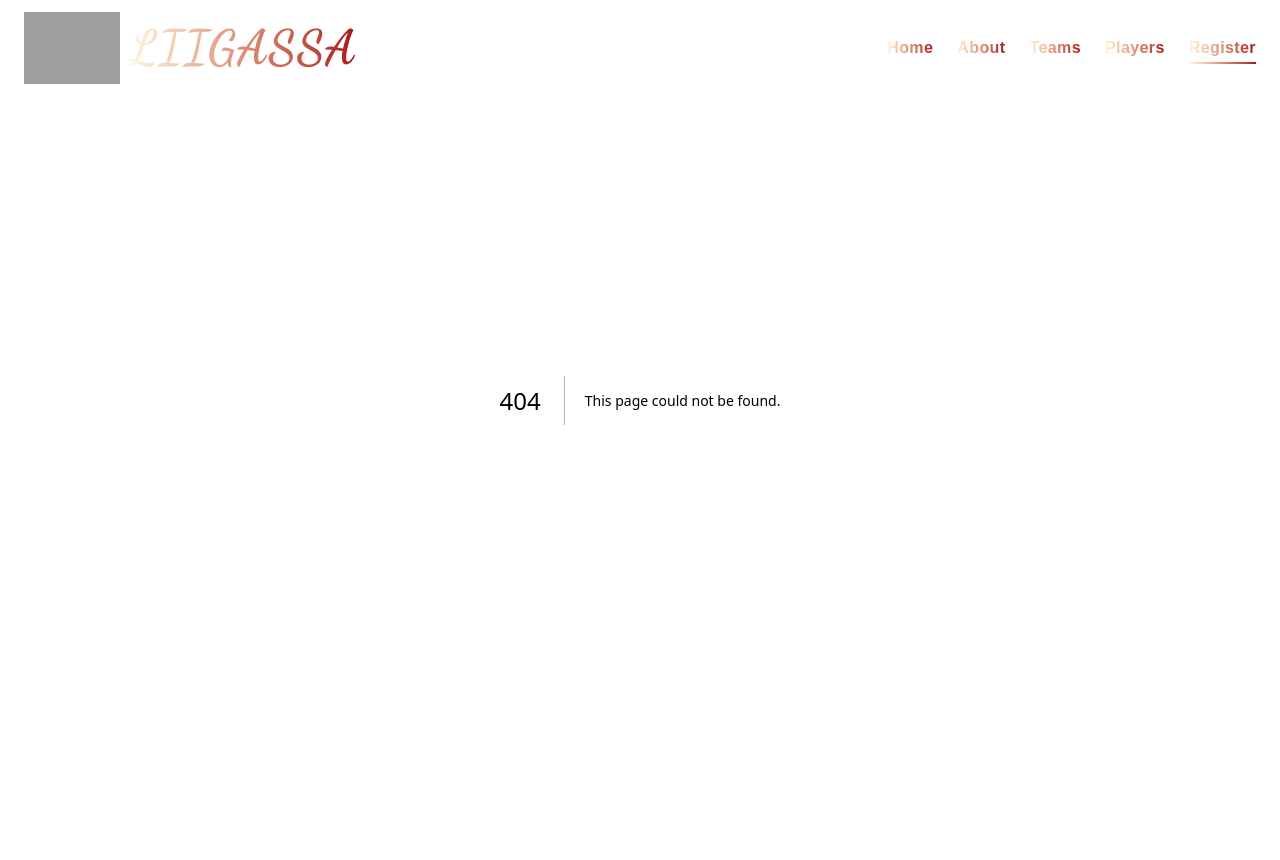
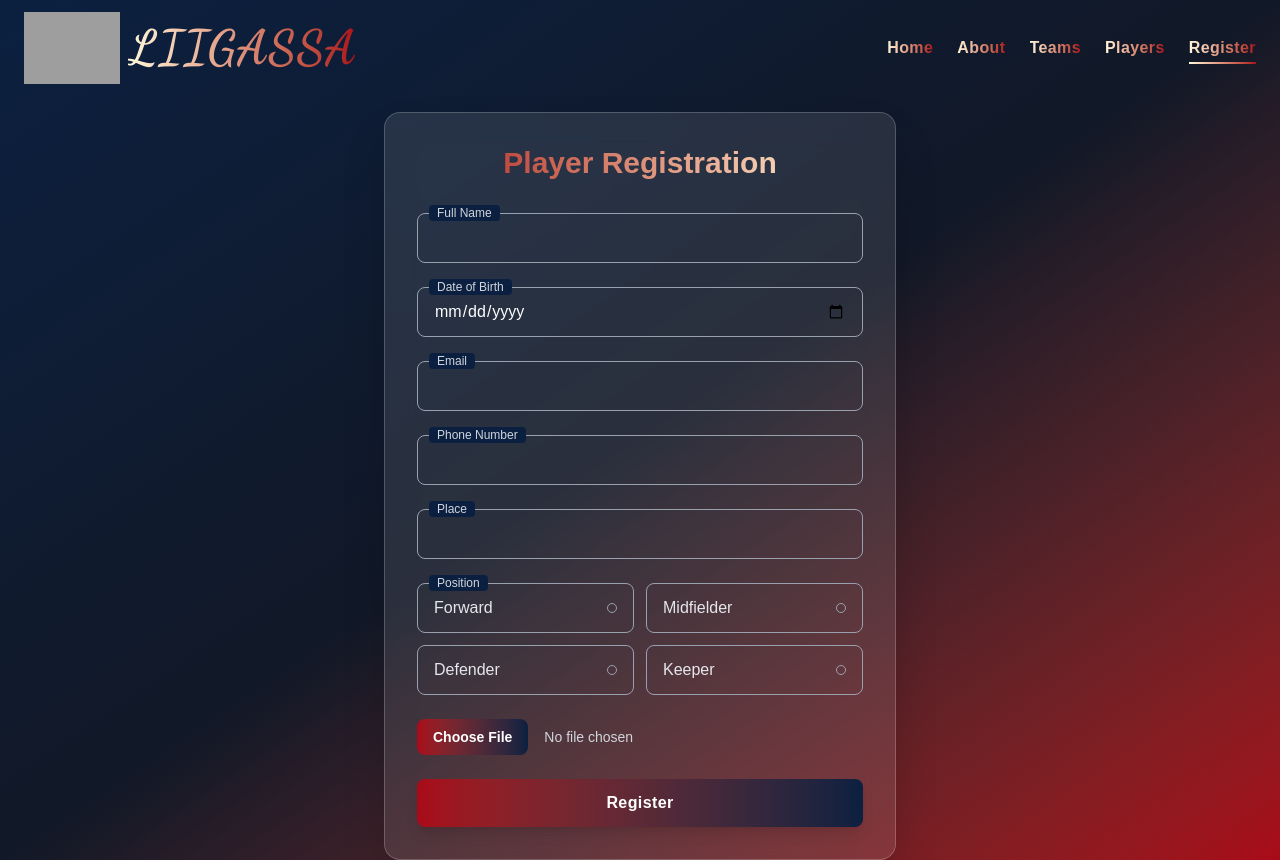
Before and after one commit to akshay91999/Liigassa, a Next.js app: page /register in a window 1280 px wide. Before the commit this address had no page. Before the commit the page ends 800 px from the top, so only its background shows below. Built offline with nearby package versions, Linux system fonts and the light colour scheme; grey boxes are pictures that could not be loaded.

Commit message:
folder name changed

```diff
--- /dev/null
+++ b/src/app/register/page.tsx
@@ -0,0 +1,162 @@
+"use client";
+import { useState, ChangeEvent, FormEvent } from "react";
+import Image from "next/image";
+
+export default function PlayerRegister() {
+  const [formData, setFormData] = useState({
+    fullname: "",
+    dob: "",
+    email: "",
+    phone: "",
+    position: "",
+    place: "",
+  });
+
+  const [image, setImage] = useState<File | null>(null);
+  const [preview, setPreview] = useState<string | null>(null);
+
+  // 🔹 Handle input/select changes
+  const handleChange = (e: ChangeEvent<HTMLInputElement | HTMLSelectElement>) => {
+    setFormData({ ...formData, [e.target.name]: e.target.value });
+  };
+
+  // 🔹 Handle image upload
+  const handleImageChange = (e: ChangeEvent<HTMLInputElement>) => {
+    const file = e.target.files?.[0];
+    if (file) {
+      setImage(file);
+      setPreview(URL.createObjectURL(file));
+    }
+  };
+
+  // 🔹 Handle form submit
+  const handleSubmit = async (e: FormEvent<HTMLFormElement>) => {
+    e.preventDefault();
+
+    const form = new FormData();
+    Object.keys(formData).forEach((key) => {
+      form.append(key, formData[key as keyof typeof formData]);
+    });
+    if (image) form.append("image", image);
+
+    const res = await fetch("/api/register", {
+      method: "POST",
+      body: form,
+    });
+
+    const data = await res.json();
+    alert(data.message || data.error);
+  };
+
+  return (
+    <div className="min-h-screen bg-gradient-to-br from-[#0b2040] via-[#111827] to-[#a90a18] px-4 pt-28 flex items-center justify-center">
+      <div className="w-full max-w-lg bg-white/10 backdrop-blur-lg p-8 rounded-2xl shadow-2xl border border-white/20">
+        <h1 className="text-3xl font-bold text-center bg-gradient-to-r from-[#a90a18] to-[#fff8db] bg-clip-text text-transparent mb-8">
+          Player Registration
+        </h1>
+
+        <form onSubmit={handleSubmit} className="space-y-6" encType="multipart/form-data">
+          {[
+            { name: "fullname", type: "text", placeholder: "Full Name" },
+            { name: "dob", type: "date", placeholder: "Date of Birth" },
+            { name: "email", type: "email", placeholder: "Email" },
+            { name: "phone", type: "tel", placeholder: "Phone Number" },
+            { name: "place", type: "text", placeholder: "Place" },
+          ].map((field, i) => (
+            <div key={i} className="relative">
+              <label
+                className="absolute -top-2 left-3 bg-[#0b2040] px-2 text-xs text-gray-300 rounded"
+              >
+                {field.placeholder}
+              </label>
+              <input
+                type={field.type}
+                name={field.name}
+                onChange={handleChange}
+                value={formData[field.name as keyof typeof formData]}
+                className="w-full px-4 py-3 bg-transparent text-white rounded-lg border border-gray-400
+               focus:outline-none focus:ring-2 focus:ring-[#a90a18] focus:border-transparent transition-all"
+              />
+            </div>
+
+          ))}
+
+          {/* Position Options */}
+          <div className="relative">
+            <label
+              className="absolute -top-2 left-3 bg-[#0b2040] px-2 text-xs text-gray-300 rounded"
+            >
+              Position
+            </label>
+            <div role="radiogroup" aria-label="Position" className="grid grid-cols-2 gap-3">
+              {[
+                { label: "Forward", value: "Forward" },
+                { label: "Midfielder", value: "Midfielder" },
+                { label: "Defender", value: "Defender" },
+                { label: "Keeper", value: "Keeper" },
+              ].map((opt) => {
+                const selected = formData.position === opt.value;
+                return (
+                  <button
+                    type="button"
+                    key={opt.value}
+                    role="radio"
+                    aria-checked={selected}
+                    onClick={() => setFormData({ ...formData, position: opt.value })}
+                    className={`w-full px-4 py-3 rounded-lg border transition-all text-left
+                    ${selected
+                      ? "border-white/60 bg-white/10 ring-2 ring-[#a90a18] text-white"
+                      : "border-gray-400 text-gray-200 hover:border-white/60 hover:bg-white/5"}
+                    `}
+                  >
+                    <div className="flex items-center justify-between">
+                      <span className="font-medium">{opt.label}</span>
+                      <span
+                        className={`h-2.5 w-2.5 rounded-full border
+                        ${selected ? "bg-[#a90a18] border-[#a90a18]" : "border-gray-400"}`}
+                        aria-hidden="true"
+                      />
+                    </div>
+                  </button>
+                );
+              })}
+            </div>
+          </div>
+
+          {/* Image Upload */}
+          <div className="relative">
+            <input
+              type="file"
+              name="image"
+              accept="image/*"
+              onChange={handleImageChange}
+              className="block w-full text-sm text-gray-300 file:mr-4 file:py-2 file:px-4
+              file:rounded-lg file:border-0 file:text-sm file:font-semibold
+              file:bg-gradient-to-r file:from-[#a90a18] file:to-[#0b2040] file:text-white
+              hover:file:opacity-80 cursor-pointer"
+            />
+            {preview && (
+              <div className="mt-3 flex justify-center">
+                <Image
+                  src={preview}
+                  alt="Preview"
+                  width={96}
+                  height={96}
+                  className="h-24 w-24 object-cover rounded-full border-2 border-[#a90a18] shadow-md"
+                />
+              </div>
+            )}
+          </div>
+
+          <button
+            type="submit"
+            className="w-full py-3 rounded-lg bg-gradient-to-r from-[#a90a18] to-[#0b2040]
+            text-white font-semibold tracking-wide shadow-lg transform hover:scale-105 transition-all"
+          >
+            Register
+          </button>
+        </form>
+      </div>
+    </div>
+  );
+}
```
